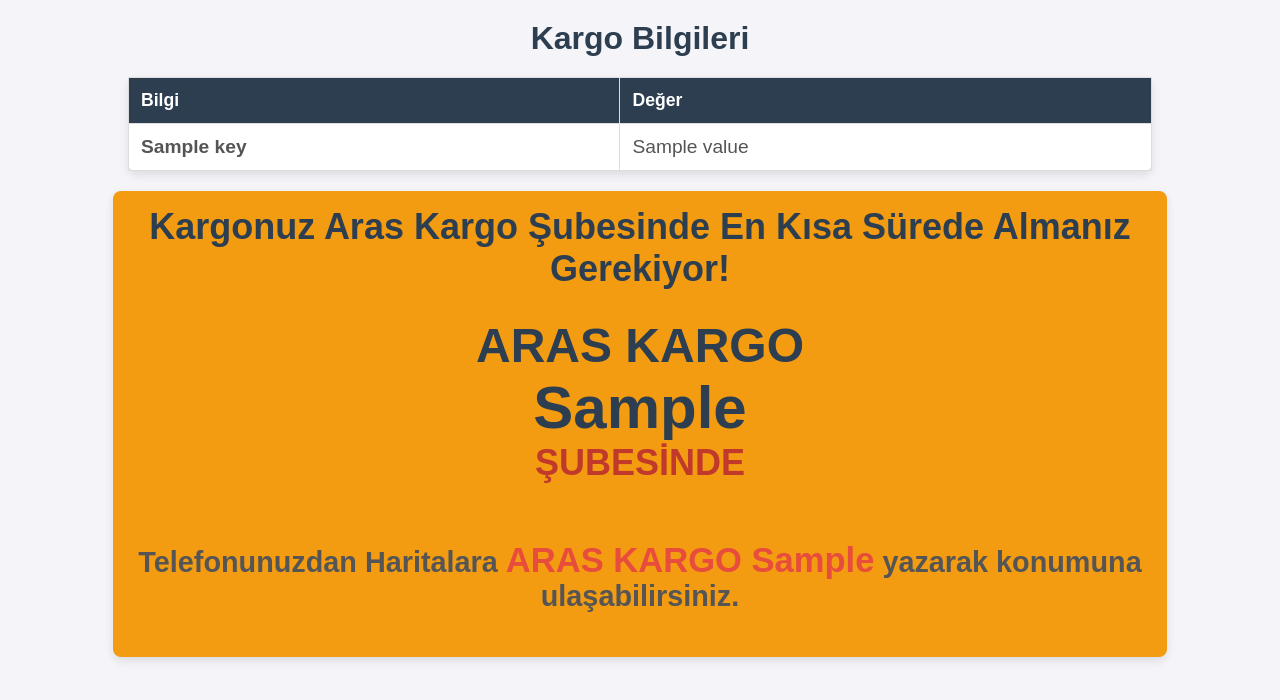
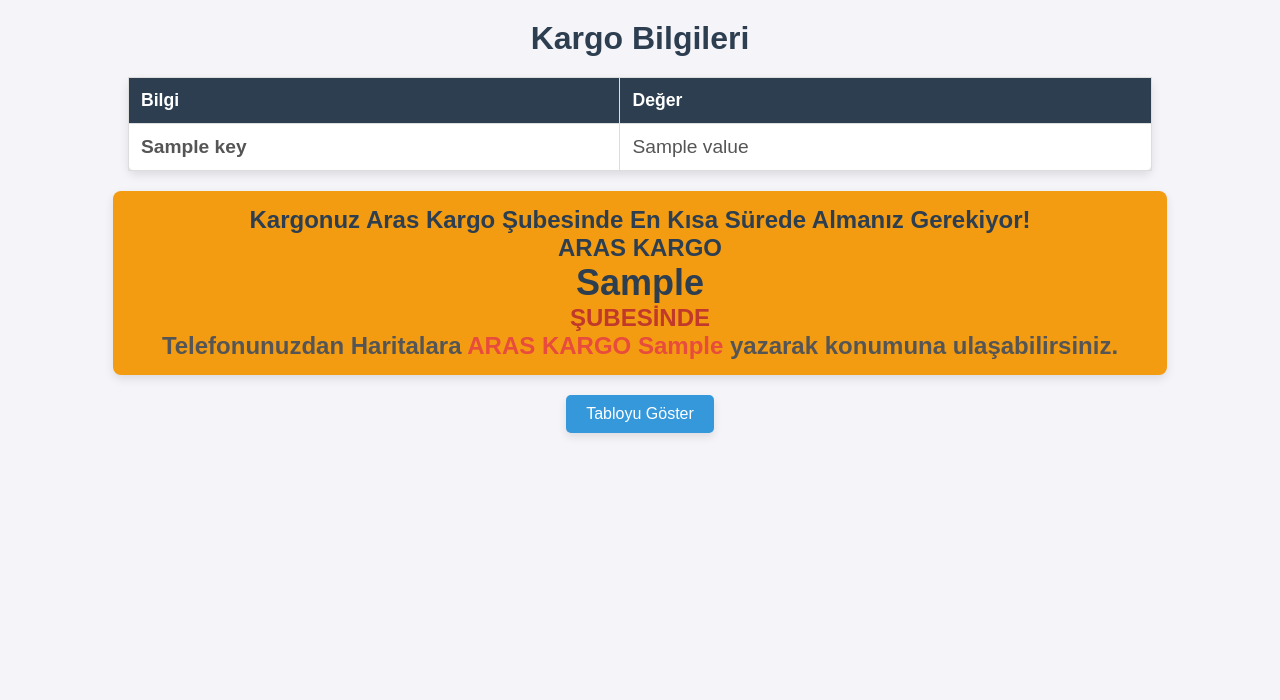
Before and after one commit to SiparisTakip/siparis_takip2, a Flask app: template templates/result.html in a window 1280 px wide. Shown: the top 700 px of the page. Run offline with Flask 3, Linux system fonts and the light colour scheme; the template is opened without the code that fills it: most values are stand-ins (such as "Sample title", 1, 10 or a date in 2020).

Commit message:
Update result.html

```diff
--- a/templates/result.html
+++ b/templates/result.html
@@ -73,7 +73,22 @@
             background-color: #f39c12;
             color: white;
         }
-
+        button {
+            display: block;
+            margin: 20px auto;
+            padding: 10px 20px;
+            font-size: 1em;
+            color: #fff;
+            background-color: #3498db;
+            border: none;
+            border-radius: 5px;
+            cursor: pointer;
+            box-shadow: 0 4px 8px rgba(0, 0, 0, 0.1);
+            transition: background-color 0.3s ease;
+        }
+        button:hover {
+            background-color: #2980b9;
+        }
         /* Media Queries for Responsive Design */
         @media screen and (max-width: 600px) {
             table {
@@ -138,13 +153,49 @@
         {% elif son_durum == 'TESLİMATTA' and gonderi_tip == 'NORMAL' %}
         Kargonuz Dağıtımda.
         {% else %}
-        <div style="font-size: 1.5em; color: #2c3e50;">Kargonuz Aras Kargo Şubesinde En Kısa Sürede Almanız Gerekiyor!</div><br>
-        <div style="font-size: 2em; font-weight: bold; color: #2c3e50;">ARAS KARGO</div>
-        <div style="font-size: 2.5em; font-weight: bold; color: #2c3e50;">{{ teslimat_sube }}</div>
-        <div style="font-size: 1.5em; font-weight: bold; color: #c0392b;">ŞUBESİNDE</div><br>
-        <p style="font-size: 1.2em; color: #555;">Telefonunuzdan Haritalara <span style="font-size: 1.2em; color: #e74c3c;">ARAS KARGO {{ teslimat_sube }}</span> yazarak konumuna ulaşabilirsiniz.</p>
+        <div style="font-size: 1em; color: #2c3e50;">Kargonuz Aras Kargo Şubesinde En Kısa Sürede Almanız Gerekiyor!</div>
+        <div style="font-size: 1em; font-weight: bold; color: #2c3e50;">ARAS KARGO</div>
+        <div style="font-size: 1.5em; font-weight: bold; color: #2c3e50;">{{ teslimat_sube }}</div>
+        <div style="font-size: 1em; font-weight: bold; color: #c0392b;">ŞUBESİNDE</div>
+        <div style="font-size: 1em; color: #555;">Telefonunuzdan Haritalara <span style="font-size: 1em; color: #e74c3c;">ARAS KARGO {{ teslimat_sube }}</span> yazarak konumuna ulaşabilirsiniz.</div>
         {% endif %}
     </div>
 
+    <button id="toggleButton" onclick="toggleTable()">Tabloyu Göster</button>
+    <table id="kargoTable" border="1" style="display: none;">
+        <thead>
+            <tr>
+                <th>Tarih/Saat</th>
+                <th>İl</th>
+                <th>Birim/İşlem</th>
+            </tr>
+        </thead>
+        <tbody>
+            {% for veri in sonuçlar %}
+            <tr>
+                <td>{{ veri["Tarih/Saat"] }}</td>
+                <td>{{ veri["İl"] }}</td>
+                <td>{{ veri["Birim/İşlem"] }}</td>
+            </tr>
+            {% endfor %}
+        </tbody>
+    </table>
+
+    <script>
+        function toggleTable() {
+            const button = document.getElementById('toggleButton');
+            const table = document.getElementById('kargoTable');
+
+            // Eğer tablo gizli ise, göster ve buton metnini değiştir
+            if (table.style.display === 'none' || table.style.display === '') {
+                table.style.display = 'table';
+                button.textContent = 'Tabloyu Gizle';
+            } else {
+                // Tablo görünürse, gizle ve buton metnini değiştir
+                table.style.display = 'none';
+                button.textContent = 'Tabloyu Göster';
+            }
+        }
+    </script>
 </body>
 </html>
```
